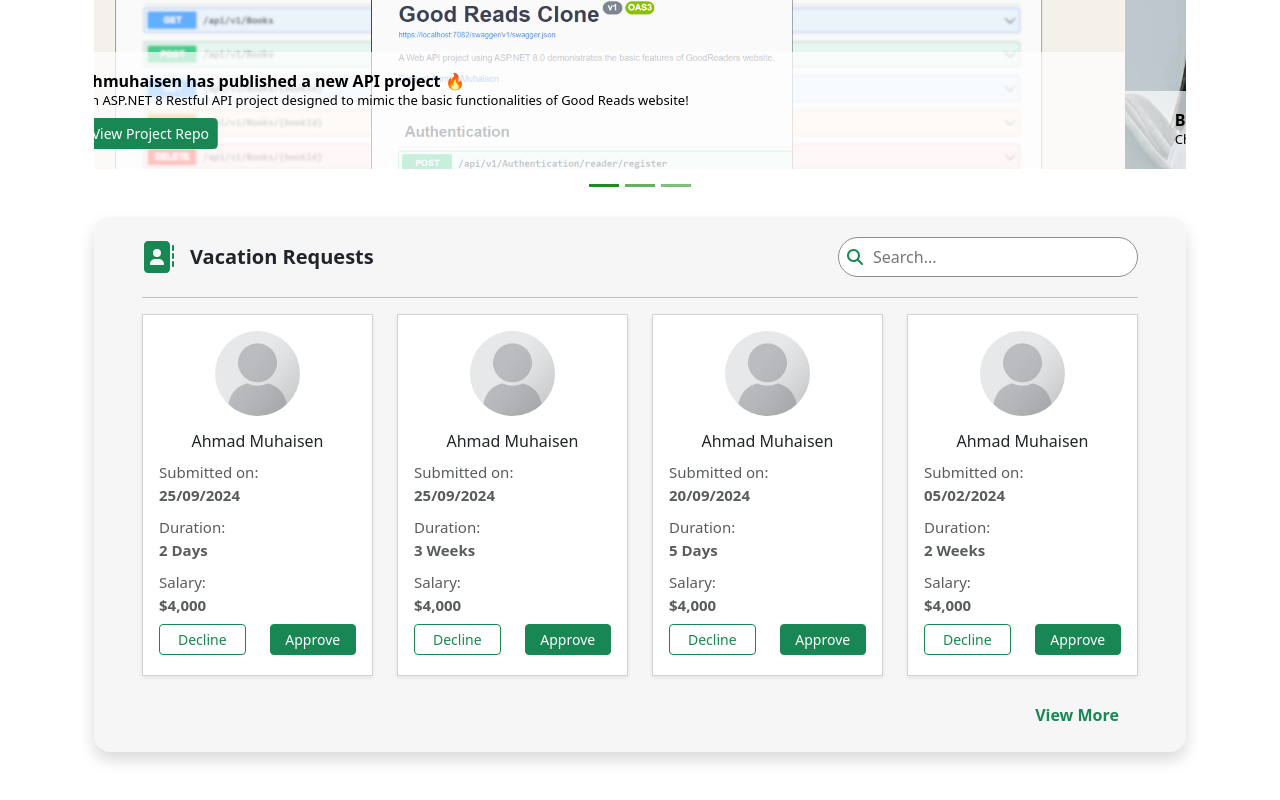
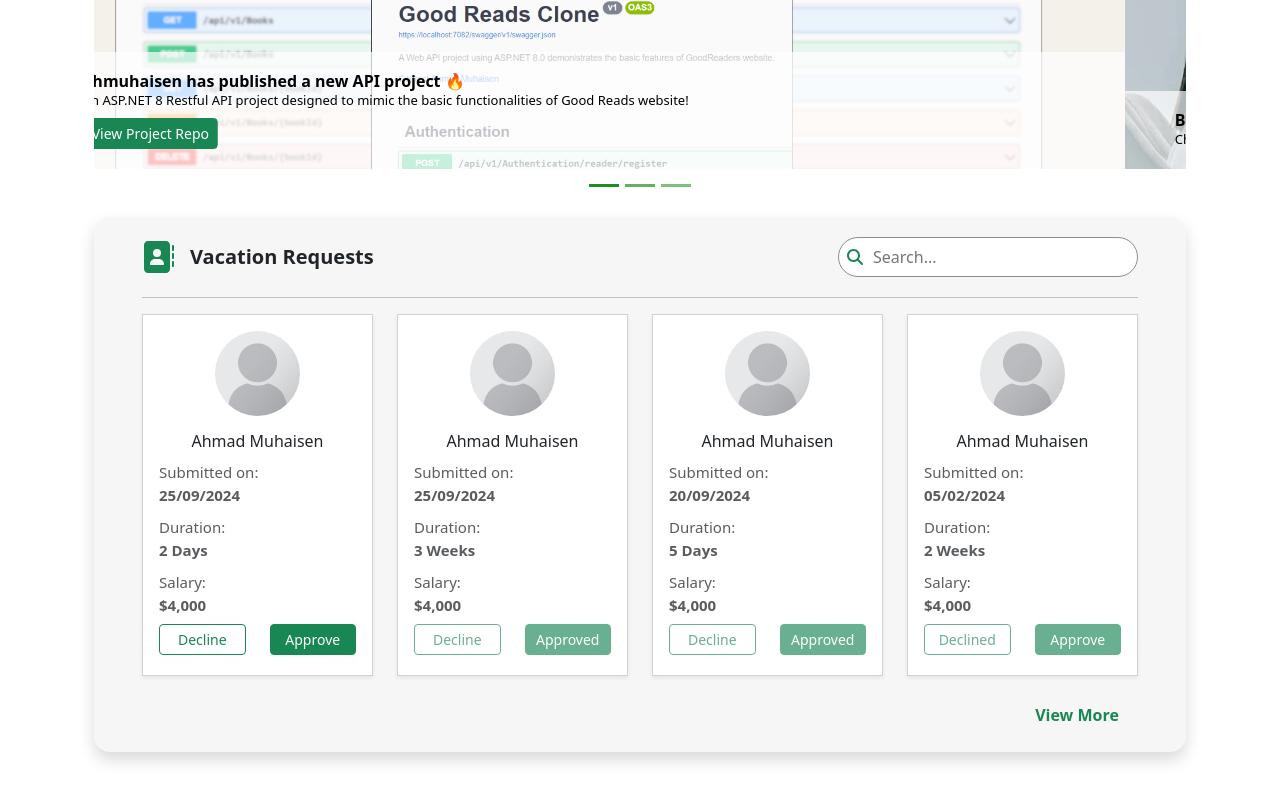
Before and after one commit to ahmuhaisen/SKYIT_VacationsWebApp_NG, an Angular app: page / in a window 1280 px wide. Shown: the part 571-1371 px from the top of the page. Built offline with nearby package versions, Linux system fonts and the light colour scheme.

Commit message:
Add RequestStatusEnum and use it accordingly + Code refactoring

```diff
--- a/src/app/components/request-card/request-card.component.html
+++ b/src/app/components/request-card/request-card.component.html
@@ -31,17 +31,17 @@
             <div class="col-md-6">
                 <button type="button"
                 class="btn btn-sm btn-outline-success w-100 d-block mb-1"
-                [ngClass]="isApproved || isDeclined ? 'disabled' : ''"
+                [ngClass]="isDeclineButtonDisabled ? 'disabled' : ''"
                 (click)="onDecline()">
-                    Decline
+                    {{ request().status === RequestStatus.Declined ? 'Declined' : 'Decline' }}
                 </button>
             </div>
             <div class="col-md-6">
                 <button type="button"
                 class="btn btn-sm btn-success w-100 d-block mb-1"
-                [ngClass]="isApproved ? 'disabled' : ''"
+                [ngClass]="isApproveButtonDisabled ? 'disabled' : ''"
                 (click)="onApprove()">
-                    {{ isApproved ? 'Approved' : 'Approve' }}
+                    {{ request().status === RequestStatus.Approved ? 'Approved' : 'Approve' }}
                 </button>
             </div>
         </div>
--- a/src/app/components/request-card/request-card.component.ts
+++ b/src/app/components/request-card/request-card.component.ts
@@ -3,6 +3,8 @@ import { CurrencyPipe, DatePipe, NgClass } from '@angular/common';
 
 import { VacationRequest } from '../../core/models/vacation-request.model';
 import { HighlightSearchPipe } from '../../core/pipes/highlight-search.pipe';
+import { RequestStatus } from '../../core/enums/request-status.enum';
+
 
 @Component({
   selector: 'app-request-card',
@@ -17,18 +19,25 @@ import { HighlightSearchPipe } from '../../core/pipes/highlight-search.pipe';
   styleUrl: './request-card.component.css'
 })
 export class RequestCardComponent {
+  RequestStatus = RequestStatus;
 
   request = input.required<VacationRequest>();
   searchTerm = input<string>();
 
-  isApproved = false;
-  isDeclined = false;
-
   onApprove() {
-    this.isApproved = true;
+    this.request().status = RequestStatus.Approved;
+    //Approve Logic here
   }
   onDecline() {
-    this.isApproved = false;
-    this.isDeclined = true;
+    this.request().status = RequestStatus.Declined;
+    //Decline Logic here
+  }
+
+  get isApproveButtonDisabled(): boolean {
+    return this.request().status === RequestStatus.Approved || this.request().status === RequestStatus.Declined;
+  }
+
+  get isDeclineButtonDisabled(): boolean {
+    return this.request().status === RequestStatus.Declined || this.request().status === RequestStatus.Approved;
   }
 }
--- /dev/null
+++ b/src/app/core/enums/request-status.enum.ts
@@ -0,0 +1,5 @@
+export enum RequestStatus {
+    Pending = 'Pending',
+    Approved = 'Approved',
+    Declined = 'Declined'
+}
--- a/src/app/core/models/vacation-request.model.ts
+++ b/src/app/core/models/vacation-request.model.ts
@@ -1,3 +1,5 @@
+import { RequestStatus } from "../enums/request-status.enum";
+
 export interface VacationRequest {
     id: number;
     employeeId: number;
@@ -6,6 +8,7 @@ export interface VacationRequest {
     submittedOn: Date;
     duration: duration;
     salary: number;
+    status: RequestStatus;
 }
 
 export class duration {
--- a/src/app/core/pipes/highlight-search.pipe.ts
+++ b/src/app/core/pipes/highlight-search.pipe.ts
@@ -8,17 +8,13 @@ import { DomSanitizer, SafeHtml } from '@angular/platform-browser';
 export class HighlightSearchPipe implements PipeTransform {
   constructor(private sanitizer: DomSanitizer) {}
 
-  transform(value: string, args: string | undefined): SafeHtml {
-    if (!args) {
-      return value;
-    }
+  transform(value: string, term: string | undefined): SafeHtml {
+    if (!term) return value;
 
-    const regex = new RegExp(args, 'gi');
+    const regex = new RegExp(term, 'gi');
     const match = value.match(regex);
 
-    if (!match) {
-      return value;
-    }
+    if (!match) return value;
 
     const highlightedValue = value.replace(
       regex,
--- a/src/app/core/services/user.service.ts
+++ b/src/app/core/services/user.service.ts
@@ -16,7 +16,7 @@ export class UserService {
         lifetimeInYears: 1,
     }
 
-    get loggedInUserName(): string {
+    get loggedInShortUserName(): string {
         return this.loggedInUser.name.split(' ')[0];
     }
 
--- a/src/app/core/services/vacations.service.ts
+++ b/src/app/core/services/vacations.service.ts
@@ -2,6 +2,7 @@ import { inject, Injectable } from "@angular/core";
 
 import { UserService } from "./user.service";
 import { duration, VacationRequest } from "../models/vacation-request.model";
+import { RequestStatus } from "../enums/request-status.enum";
 
 @Injectable({
     providedIn: "root"
@@ -16,7 +17,8 @@ export class VacationsService {
             employeeImage: null,
             submittedOn: new Date('2/5/2024'),
             duration: new duration(new Date('5/5/2024'), new Date('5/15/2024')),
-            salary: 4000
+            salary: 4000,
+            status: RequestStatus.Declined
         },
         {
             id: 2,
@@ -25,7 +27,8 @@ export class VacationsService {
             employeeImage: null,
             submittedOn: new Date(),
             duration: new duration(new Date('9/10/2024'), new Date('9/11/2024')),
-            salary: 2500
+            salary: 2500,
+            status: RequestStatus.Declined
         },
         {
             id: 3,
@@ -34,7 +37,8 @@ export class VacationsService {
             employeeImage: null,
             submittedOn: new Date(),
             duration: new duration(new Date('9/10/2024'), new Date('9/11/2024')),
-            salary: 4000
+            salary: 4000,
+            status: RequestStatus.Pending
         },
         {
             id: 4,
@@ -43,7 +47,8 @@ export class VacationsService {
             employeeImage: null,
             submittedOn: new Date(),
             duration: new duration(new Date('5/5/2024'), new Date('9/5/2024')),
-            salary: 2500
+            salary: 2500,
+            status: RequestStatus.Pending
         },
         {
             id: 5,
@@ -52,7 +57,8 @@ export class VacationsService {
             employeeImage: null,
             submittedOn: new Date(),
             duration: new duration(new Date('9/25/2024'), new Date('10/11/2024')),
-            salary: 4000
+            salary: 4000,
+            status: RequestStatus.Approved
         },
         {
             id: 6,
@@ -61,7 +67,8 @@ export class VacationsService {
             employeeImage: null,
             submittedOn: new Date('9/20/2024'),
             duration: new duration(new Date('9/25/2024'), new Date('9/29/2024')),
-            salary: 4000
+            salary: 4000,
+            status: RequestStatus.Approved
         },
         {
             id: 7,
@@ -70,7 +77,8 @@ export class VacationsService {
             employeeImage: null,
             submittedOn: new Date(),
             duration: new duration(new Date('5/10/2024'), new Date('9/11/2024')),
-            salary: 2500
+            salary: 2500,
+            status: RequestStatus.Declined
         },
     ];
 
--- a/src/app/pages/home/header/header.component.ts
+++ b/src/app/pages/home/header/header.component.ts
@@ -11,5 +11,5 @@ import { UserService } from '../../../core/services/user.service';
 })
 export class HeaderComponent {
   userService = inject(UserService);
-  loggedInUserName = this.userService.loggedInUserName;
+  loggedInUserName = this.userService.loggedInShortUserName;
 }
--- a/src/styles.css
+++ b/src/styles.css
@@ -157,6 +157,7 @@ span {
 
 .highlight {
   background-color: yellow;
+  outline: 1px solid red;
   color: black;
   font-size: inherit;
 }
```
